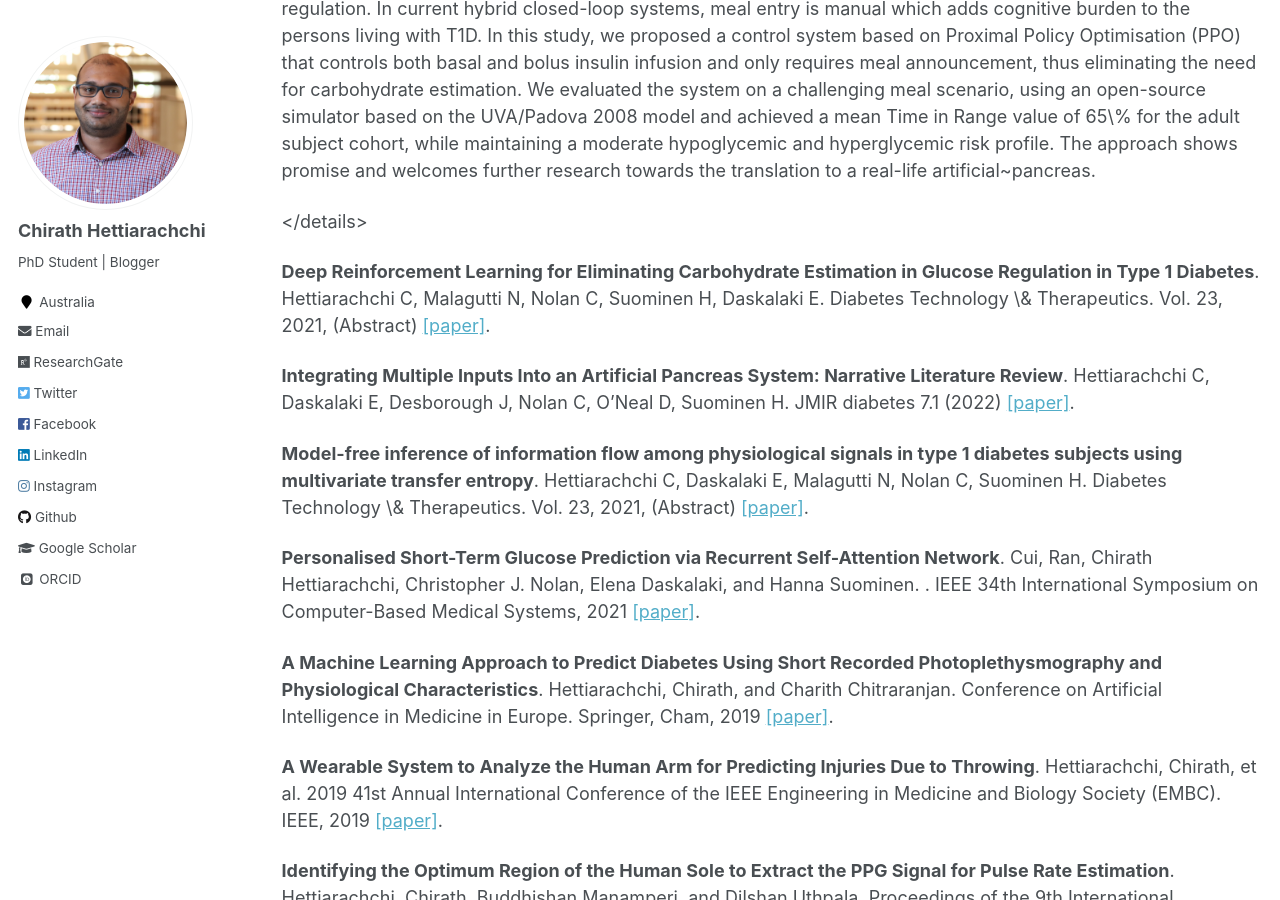
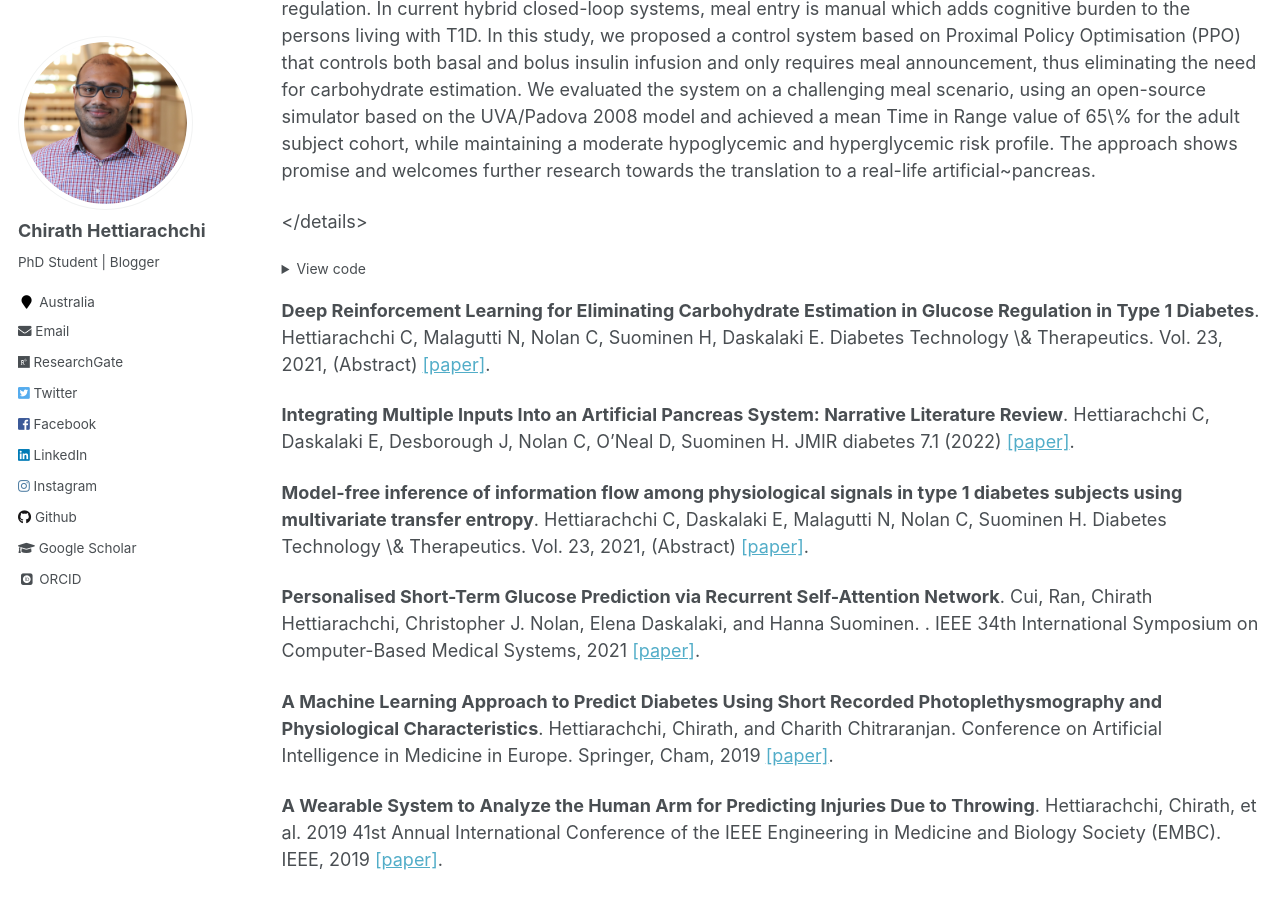
Before and after one commit to chirathyh/chirathyh.github.io, a Jekyll site: the page built from _pages/publications.md, in a window 1280 px wide and 900 px high, scrolled down 455 px. Built offline with Jekyll 4.4.1, drawn with Linux system fonts in a browser that asks for light colours; some web fonts are replaced.

Commit message:
Update publications.md

````diff
--- a/_pages/publications.md
+++ b/_pages/publications.md
@@ -15,6 +15,17 @@
 
 </p>
 </details>
+
+<details>
+<summary style="font-size:14px">View code</summary>
+<p>
+
+\```md
+
+\```
+
+</p></details>
+
 
 **Deep Reinforcement Learning for Eliminating Carbohydrate Estimation in Glucose Regulation in Type 1 Diabetes**. Hettiarachchi C, Malagutti N, Nolan C, Suominen H, Daskalaki E. Diabetes Technology \& Therapeutics. Vol. 23, 2021, (Abstract) [[paper]](https://www.liebertpub.com/doi/full/10.1089/dia.2021.2525.abstracts).
 
````
